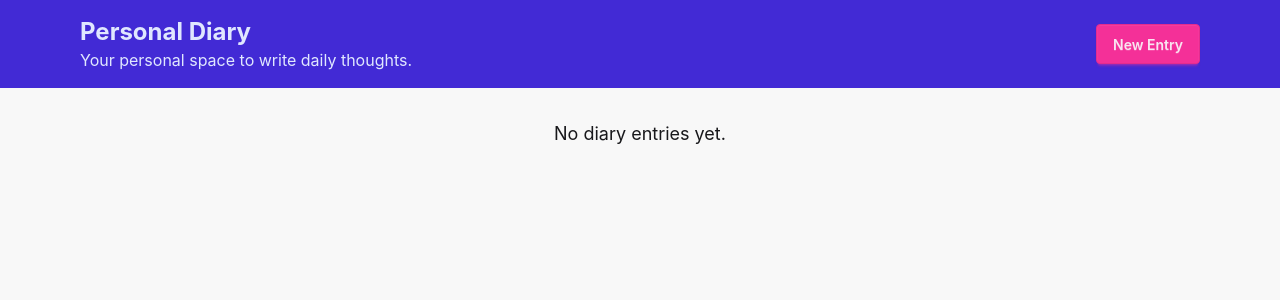
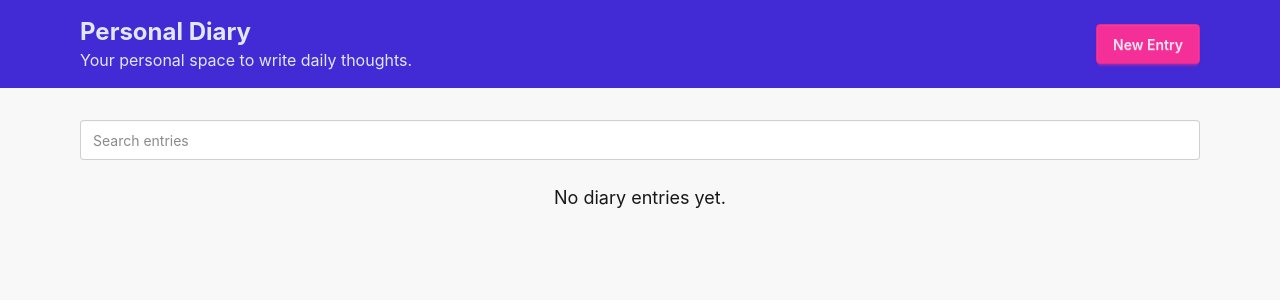
Before and after one commit to guprs/personal-diary, a React (Vite) app: page / in a window 1280 px wide. Shown: the top 300 px of the page. Built offline with nearby package versions, Linux system fonts and the light colour scheme.

Commit message:
feat: implement real-time filtering for diary entries

```diff
--- a/src/pages/Home.jsx
+++ b/src/pages/Home.jsx
@@ -1,15 +1,40 @@
-import React from 'react'
+import { useState } from "react"
 import DiaryEntry from '../components/DiaryEntry'
 
 const Home = ({ entries, deleteEntry, onEdit }) => {
+  // stores the current search input value
+  const [searchTerm, setSearchTerm] = useState("")
+
+  //filters entries based on title or content
+  const filteredEntries = entries.filter((entry) => {
+    const normalizedSearch = searchTerm.toLocaleLowerCase()
+    return (entry.title.toLocaleLowerCase().includes(normalizedSearch) || entry.content.toLocaleLowerCase().includes(normalizedSearch))
+  })
+
   return (
-    <div className='max-w-6xl mx-auto px-4 py-8'>
-      {entries.length === 0
-        ? (<p className='text-center text-base sm:text-lg'>No diary entries yet.</p>)
-        : (<div className='grid grid-cols-1 sm:grid-cols-2 lg:grid-cols-3 gap-6'>
-          {entries.map((entry) => (<DiaryEntry key={entry.id} entry={entry} deleteEntry={deleteEntry} onEdit={onEdit} />))}
-          </div>)
-      }
+    <div className="max-w-6xl mx-auto px-4 py-8">
+
+      {/*search input*/}
+      <div className="mb-6">
+        <input className="input input-bordered w-full" type="text" placeholder="Search entries" value={searchTerm} onChange={(e) => setSearchTerm(e.target.value)} />
+      </div>
+
+      {/*no entries in system*/}
+      {entries.length === 0 && (
+        <p className="text-center text-base sm:text-lg">No diary entries yet.</p>
+      )}
+
+      {/*no results for search*/}
+      {entries.length > 0 && filteredEntries.length === 0 && (
+        <p className="text-center text-base sm:text-lg">No matching entries found.</p>
+      )}
+
+      {/* render filtered entries */}
+      {filteredEntries.length > 0 && (
+        <div className="grid grid-cols-1 sm:grid-cols-2 lg:grid-cols-3 xl:grid-cols-4 gap-6">
+          <DiaryEntry key={entry.id} entry={entry} deleteEntry={deleteEntry} onEdit={onEdit} />
+        </div>
+      )}
     </div>
   )
 }
```
